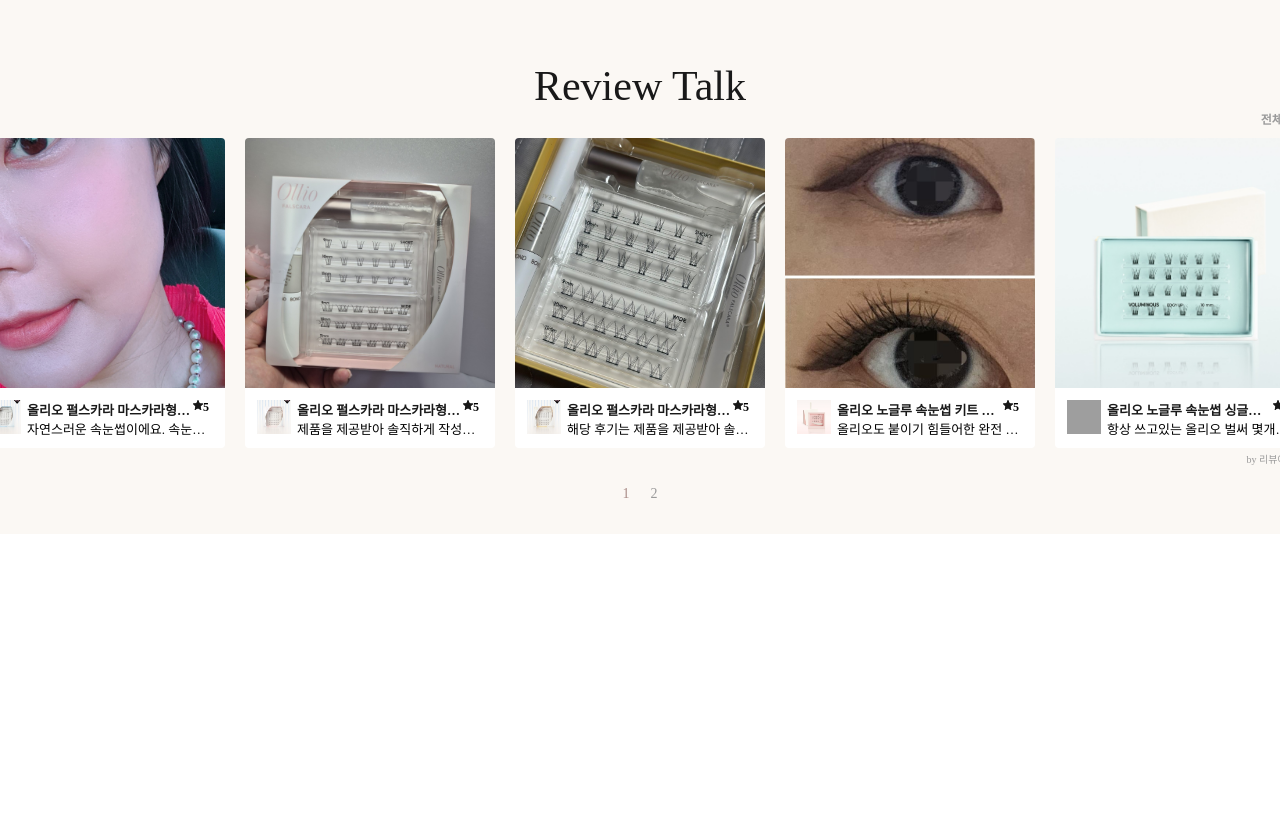
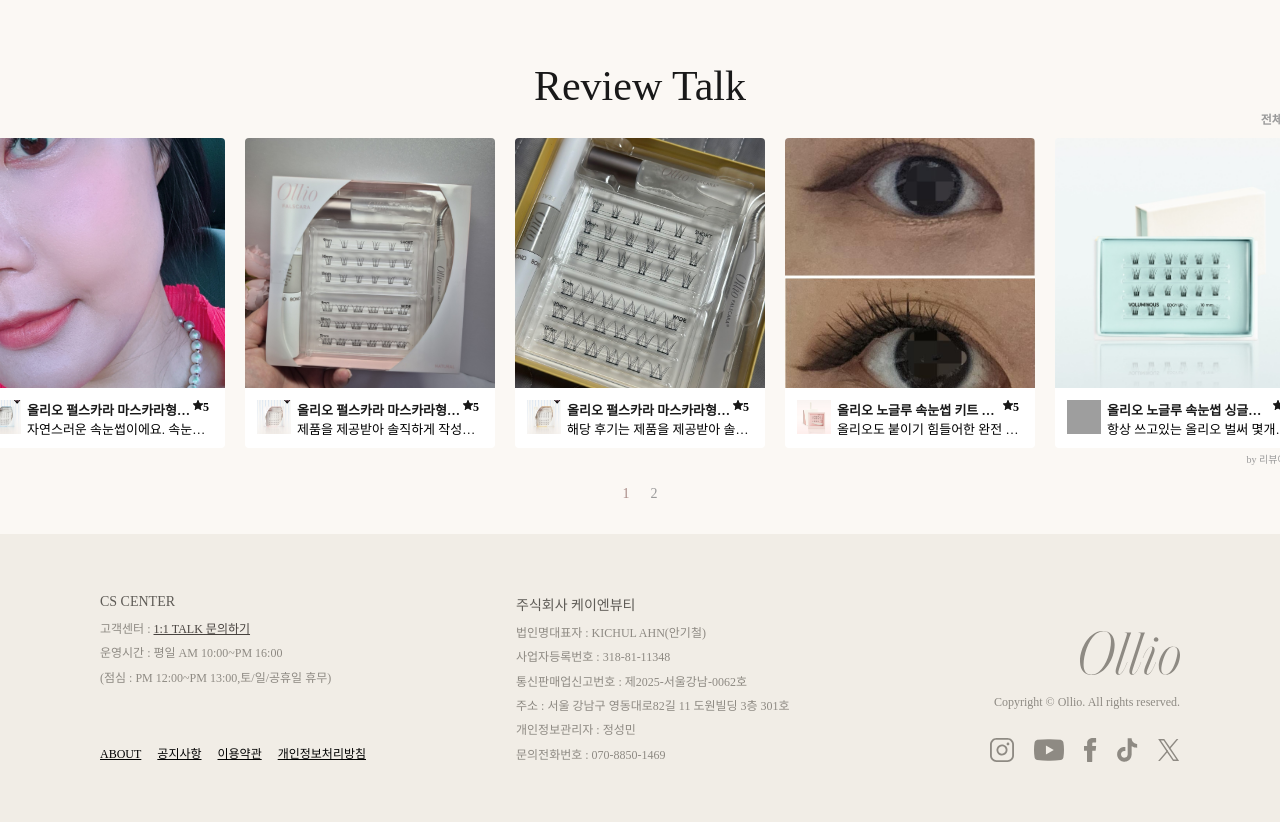
Before and after one commit to sihwan-1/Ollio_1, a plain HTML site: page index.html in a window 1280 px wide. Shown: the part 5782-6604 px from the top of the page. Before the commit the page ends 6316 px from the top, so only its background shows below. Drawn offline with nearby package versions, Linux system fonts and the light colour scheme; grey boxes are pictures that could not be loaded; a web font is replaced by a local one.

Commit message:
footer 완성

```diff
--- a/index.html
+++ b/index.html
@@ -898,5 +898,88 @@
             <span>by 리뷰에이드</span>
         </div>
     </section>
+
+    <footer>
+        <div class="footer-box">
+            <div class="cs-center footer-title">
+                <h3>
+                    <a href="#">CS CENTER</a>
+                </h3>
+
+                <p>고객센터 :
+                    <a href="#">1:1 TALK 문의하기</a>
+                </p>
+
+                <p>운영시간 : 평일 AM 10:00~PM 16:00</p>
+
+                <p>(점심 : PM 12:00~PM 13:00,토/일/공휴일 휴무)</p>
+
+                <ul>
+                    <li><a href="#">ABOUT</a></li>
+                    <li><a href="#">공지사항</a></li>
+                    <li><a href="#">이용약관</a></li>
+                    <li><a href="#">개인정보처리방침</a></li>
+                </ul>
+            </div>
+
+            <div class="info footer-title">
+                <h3>
+                    <a href="#">주식회사 케이엔뷰티</a>
+                </h3>
+
+                <p>법인명대표자 : KICHUL AHN(안기철)</p>
+
+                <p>사업자등록번호 : 318-81-11348</p>
+
+                <p>통신판매업신고번호 : 제2025-서울강남-0062호</p>
+
+                <p>주소 : 서울 강남구 영동대로82길 11 도원빌딩 3층 301호</p>
+
+                <p>개인정보관리자 : 정성민</p>
+
+                <p>문의전화번호 : 070-8850-1469</p>
+            </div>
+
+            <div class="footer-right">
+                <div class="footer-logo">
+                    <a href="#">
+                        <img src="/img/imgi_63_f_logo.svg" alt="">
+                    </a>
+                </div>
+
+                <p>Copyright ©&nbsp;Ollio. All rights reserved.</p>
+
+                <div class="footer-sns">
+                    <ul>
+                        <li>
+                            <a href="#">
+                                <img src="/img/imgi_64_icon_instagram.svg" alt="">
+                            </a>
+                        </li>
+                        <li>
+                            <a href="#">
+                                <img src="/img/imgi_65_icon_youtube.svg" alt="">
+                            </a>
+                        </li>
+                        <li>
+                            <a href="#">
+                                <img src="/img/imgi_66_icon_facebook.svg" alt="">
+                            </a>
+                        </li>
+                        <li>
+                            <a href="#">
+                                <img src="/img/imgi_67_icon_tiktok.svg" alt="">
+                            </a>
+                        </li>
+                        <li>
+                            <a href="#">
+                                <img src="/img/imgi_68_icon_twitter.svg" alt="">
+                            </a>
+                        </li>
+                    </ul>
+                </div>
+            </div>
+        </div>
+    </footer>
 </body>
 </html>
--- a/style.css
+++ b/style.css
@@ -1073,3 +1073,99 @@ header > .icon-box > a > div > p {
   color: #a98b87 !important;
 }
 /* --------------------------------section-8 end-------------------------------- */
+
+/* --------------------------------footer start-------------------------------- */
+footer {
+  padding: 60px 0;
+  background-color: #f1ede6;
+}
+
+footer > .footer-box {
+  padding: 0 100px;
+  display: flex;
+}
+
+footer > .footer-box > .cs-center {
+  display: flex;
+  flex-direction: column;
+}
+
+footer > .footer-box > .footer-title > h3 {
+  margin-bottom: 12px;
+  font-weight: 500;
+  font-size: 14px;
+  color: #5E5B56;
+}
+
+footer > .footer-box > .footer-title > p {
+  font-size: 12px;
+  line-height: 1.2;
+  color: #8E8A83;
+}
+
+footer > .footer-box > .footer-title > p > a {
+  font-weight: 500;
+  color: #47423E;
+  text-decoration: underline;
+}
+
+footer > .footer-box > .footer-title > p + p {
+  margin-top: 10px;
+}
+
+footer > .footer-box > .footer-title > ul {
+  display: flex;
+  gap: 16px;
+  margin-top: auto;
+}
+
+footer > .footer-box > .footer-title > ul > li > a {
+  text-decoration: underline;
+  font-size: 12px;
+  font-weight: 500;
+}
+
+footer > .footer-box > .info {
+  margin-left: 150px;
+}
+
+footer > .footer-box > .footer-right {
+  display: flex;
+  flex-direction: column;
+  justify-content: flex-end;
+  align-items: flex-end;
+  flex-grow: 1;
+}
+
+footer > .footer-box > .footer-right > .footer-logo > a {
+  width: 100px;
+  height: 44px;
+  display: block;
+}
+
+footer > .footer-box > .footer-right > p {
+  color: #8E8A83;
+  font-size: 12px;
+  font-weight: 500;
+  margin-top: 20px;
+}
+
+footer > .footer-box > .footer-right > .footer-sns {
+  margin-top: 28px;
+}
+
+footer > .footer-box > .footer-right > .footer-sns > ul {
+  gap: 20px;
+  display: flex;
+}
+
+footer > .footer-box > .footer-right > .footer-sns > ul > li {
+  display: flex;
+  justify-content: center;
+  align-items: center;
+}
+
+footer > .footer-box > .footer-right > .footer-sns > ul > li > a {
+
+}
+/* --------------------------------footer end-------------------------------- */
```
